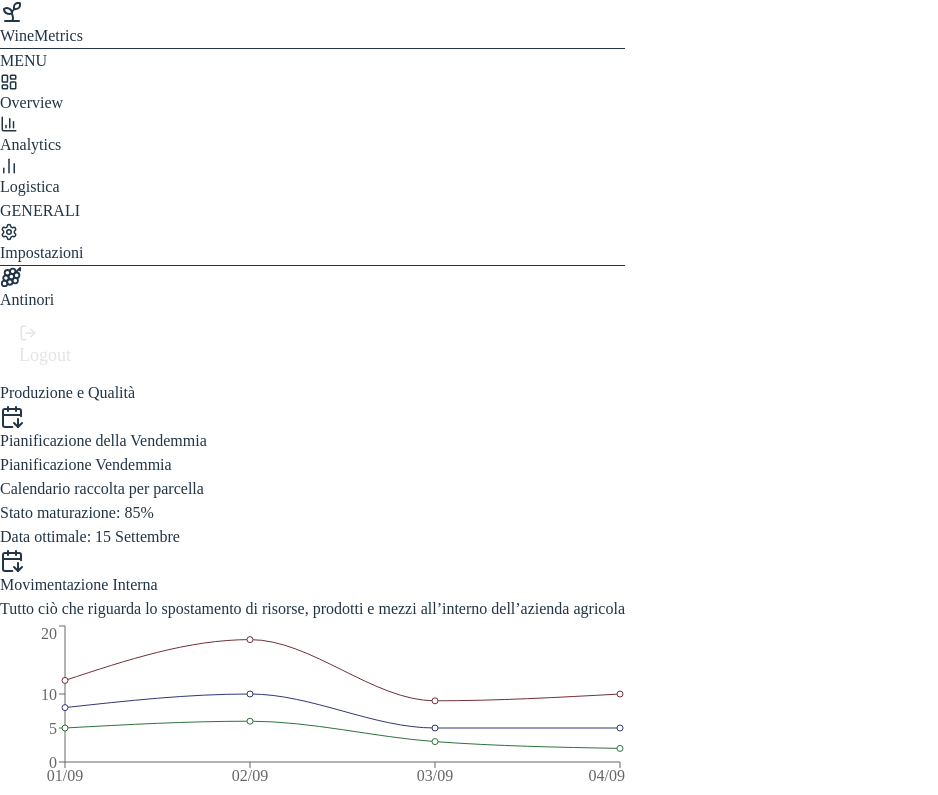
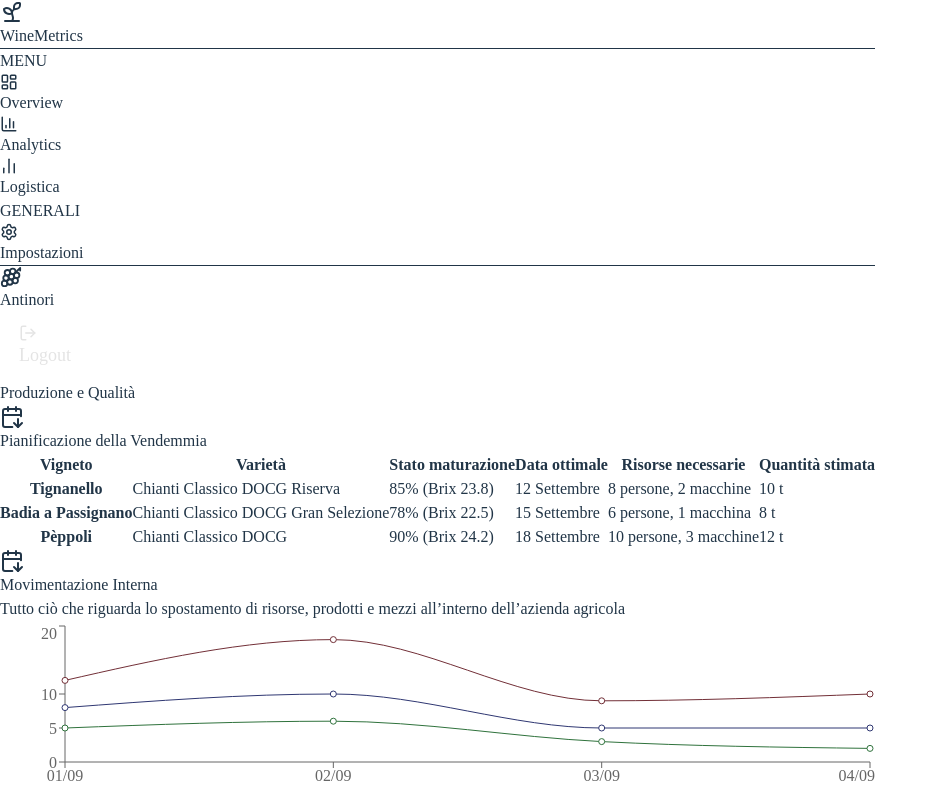
Before and after one commit to RamonaRuoppo/wine-dashboard, a React (Vite) app in the folder wine-dashboard/: page /logistic in a window 1280 px wide. Shown: the top 795 px of the page, without its empty margins (0-938 px from the left). Built offline with nearby package versions, Linux system fonts and the light colour scheme; sample sign-in values are in the browser's storage.

Commit message:
edit planning table new design

```diff
--- a/wine-dashboard/src/pages/Logistic.jsx
+++ b/wine-dashboard/src/pages/Logistic.jsx
@@ -5,6 +5,7 @@ import { Legend, Line, LineChart, XAxis, YAxis } from "recharts";
 
 {/*
     TODO:
+    simulare transportData
         Resa uva per varietà
         Livelli zuccheri (Brix) e maturazione
         Efficienza del raccolto (resa vs input)
@@ -28,11 +29,52 @@ function Logistic() {
                 <h2 className="text-lg font-semibold text-gray-700">Pianificazione della Vendemmia</h2>
             </div>
 
-            <Card className="mb-6" title="Pianificazione Vendemmia">
-                <p>Calendario raccolta per parcella</p>
-                <p>Stato maturazione: 85%</p>
-                <p>Data ottimale: 15 Settembre</p>
-            </Card>
+            <div class="relative overflow-x-auto shadow-md sm:rounded-lg mb-6">
+                <table class="w-full text-sm text-left rtl:text-right text-gray-500 dark:text-gray-400">
+                    <thead class="text-xs text-gray-700 uppercase bg-gray-50 dark:bg-gray-700 dark:text-gray-400">
+                        <tr>
+                            <th scope="col" class="px-6 py-3">Vigneto</th>
+                            <th scope="col" class="px-6 py-3">Varietà</th>
+                            <th scope="col" class="px-6 py-3">Stato maturazione</th>
+                            <th scope="col" class="px-6 py-3">Data ottimale</th>
+                            <th scope="col" class="px-6 py-3">Risorse necessarie</th>
+                            <th scope="col" class="px-6 py-3">Quantità stimata</th>
+                        </tr>
+                    </thead>
+                    <tbody>
+                        <tr class="odd:bg-white odd:dark:bg-gray-900 even:bg-gray-50 even:dark:bg-gray-800 border-b dark:border-gray-700 border-gray-200">
+                            <th scope="row" class="px-6 py-4 font-medium text-gray-900 whitespace-nowrap dark:text-white">
+                                Tignanello
+                            </th>
+                            <td class="px-6 py-4">Chianti Classico DOCG Riserva</td>
+                            <td class="px-6 py-4">85% (Brix 23.8)</td>
+                            <td class="px-6 py-4">12 Settembre</td>
+                            <td class="px-6 py-4">8 persone, 2 macchine</td>
+                            <td class="px-6 py-4">10 t</td>
+                        </tr>
+                        <tr class="odd:bg-white odd:dark:bg-gray-900 even:bg-gray-50 even:dark:bg-gray-800 border-b dark:border-gray-700 border-gray-200">
+                            <th scope="row" class="px-6 py-4 font-medium text-gray-900 whitespace-nowrap dark:text-white">
+                                Badia a Passignano
+                            </th>
+                            <td class="px-6 py-4">Chianti Classico DOCG Gran Selezione</td>
+                            <td class="px-6 py-4">78% (Brix 22.5)</td>
+                            <td class="px-6 py-4">15 Settembre</td>
+                            <td class="px-6 py-4">6 persone, 1 macchina</td>
+                            <td class="px-6 py-4">8 t</td>
+                        </tr>
+                        <tr class="odd:bg-white odd:dark:bg-gray-900 even:bg-gray-50 even:dark:bg-gray-800 border-b dark:border-gray-700 border-gray-200">
+                            <th scope="row" class="px-6 py-4 font-medium text-gray-900 whitespace-nowrap dark:text-white">
+                                Pèppoli
+                            </th>
+                            <td class="px-6 py-4">Chianti Classico DOCG</td>
+                            <td class="px-6 py-4">90% (Brix 24.2)</td>
+                            <td class="px-6 py-4">18 Settembre</td>
+                            <td class="px-6 py-4">10 persone, 3 macchine</td>
+                            <td class="px-6 py-4">12 t</td>
+                        </tr>
+                    </tbody>
+                </table>
+            </div>
 
             <div className="flex items-center gap-3 mb-6">
                 <CalendarArrowDown className="w-6 h-6 text-[#722F37]" />
@@ -44,7 +86,7 @@ function Logistic() {
                 <LineChart width={"100%"} height={200} data={transportData}>
                     <XAxis dataKey="giorno" />
                     <YAxis />
-                    <Legend/>
+                    <Legend />
                     <Line type="monotone" dataKey="uvaTrasportata" stroke="#722F37" />
                     <Line type="monotone" dataKey="kmPercorsi" stroke="#2f3772ff" />
                     <Line type="monotone" dataKey="oreLavoro" stroke="#2f723cff" />
```
